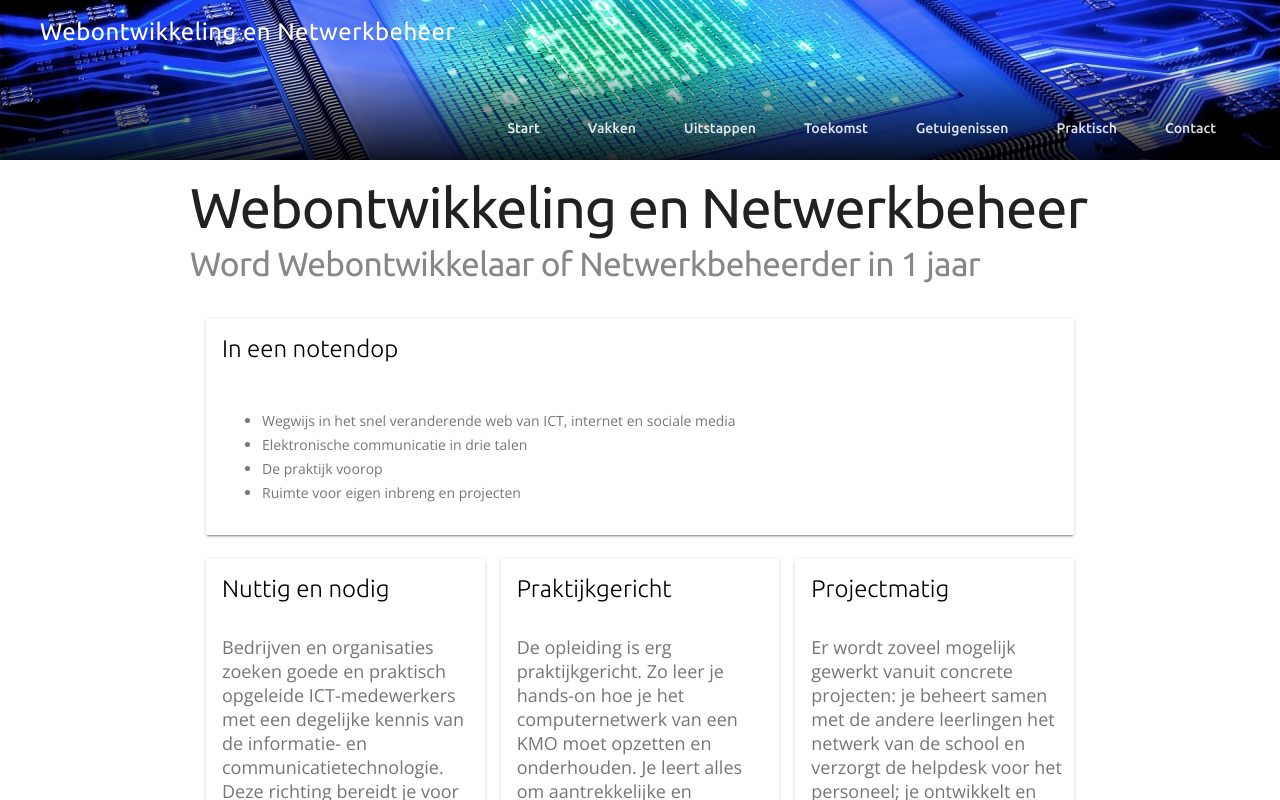
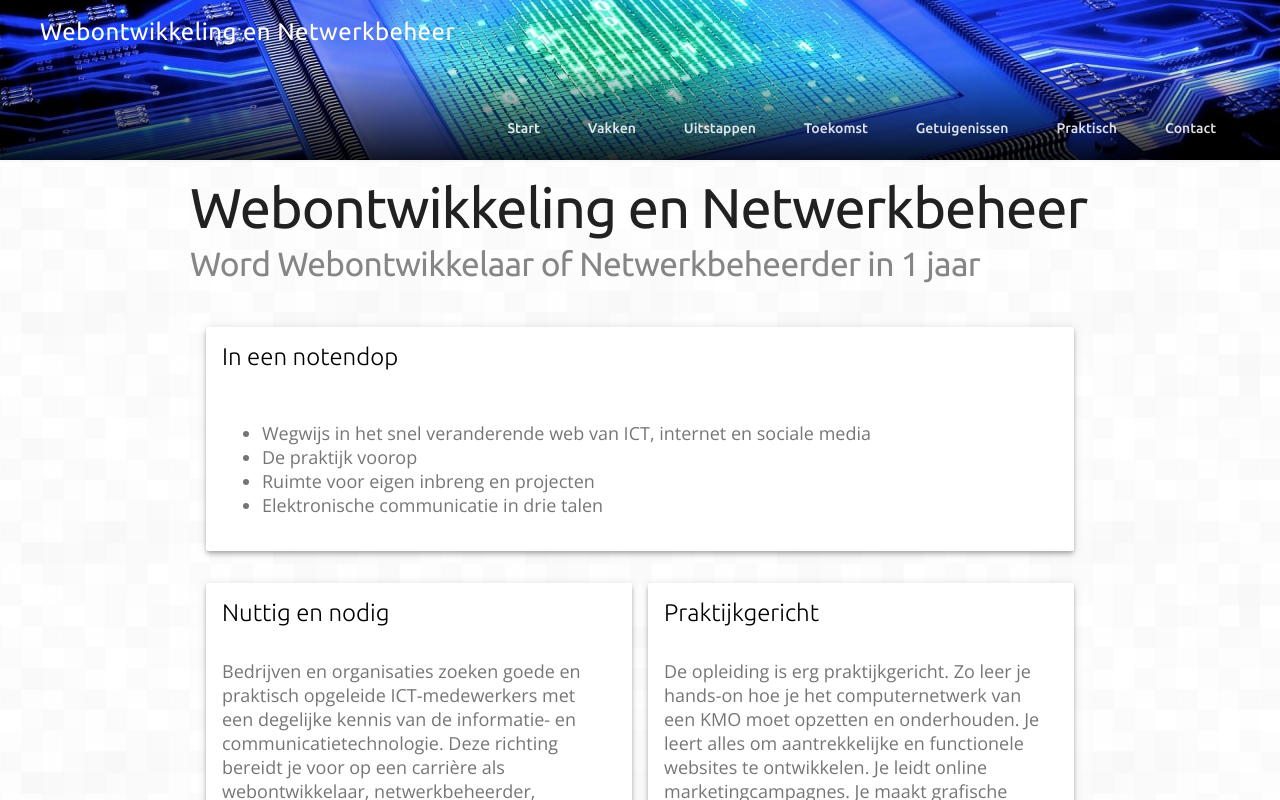
Before and after one commit to 7-WN/webontwikkeling-netwerkbeheer.be, a website: page index.html in a window 1280 px wide. Drawn offline with nearby package versions, Linux system fonts and the light colour scheme.

Commit message:
First section is ok on desktop

```diff
--- a/index.html
+++ b/index.html
@@ -10,7 +10,7 @@
   </head>
   <body>
     <div class="mdl-layout mdl-js-layout mdl-layout--no-desktop-drawer-button wn-layout">
-      <header class="mdl-layout__header mdl-layout__header--transparent mdl-layout__header--waterfall mdl-layout__header--waterfall-hide-top">
+      <header class="mdl-layout__header mdl-layout__header--transparent mdl-layout__header--waterfall mdl-layout__header--waterfall-hide-top mdl-shadow--8dp">
         <div class="mdl-layout__header-row">
           <div class="mdl-layout-icon"></div>
           <span class="mdl-layout__title">Webontwikkeling en Netwerkbeheer</span>
@@ -28,34 +28,28 @@
           </nav>
         </div>
       </header>
-      <div class="mdl-layout__drawer">
-        <span class="mdl-layout__title">Webontwikkeling en Netwerkbeheer</span>
-        <nav class="mdl-navigation">
-          <a href="#" class="mdl-navigation__link--current">Home</a>
-          <a href="#" class="mdl-navigation__link">Link</a>
-        </nav>
-      </div>
-      <main class="mdl-layout__content ">
-        <section class="section--center">
-          <h1 class="compact">Webontwikkeling en Netwerkbeheer<br>
+      <main class="mdl-layout__content">
+        <div class="wn-container mdl-shadow--2dp">
+          <section class="wn-section--center">
+            <h1 class="wn-text--compact ">Webontwikkeling en Netwerkbeheer<br>
             <small>Word Webontwikkelaar of Netwerkbeheerder in 1 jaar</small></h1>
             <div class="mdl-grid">
-            <article class="mdl-card mdl-shadow--2dp wn-card--full-width">
+              <article class="mdl-card mdl-cell mdl-cell--12-col mdl-shadow--4dp">
                 <div class="mdl-card__title">
                   <h2 class="mdl-card__title-text">In een notendop</h2>
                 </div>
                 <div class="mdl-card__supporting-text">
                   <ul>
                     <li>Wegwijs in het snel veranderende web van ICT, internet en sociale media</li>
-                  <li>Elektronische communicatie in drie talen</li>
                     <li>De praktijk voorop</li>
                     <li>Ruimte voor eigen inbreng en projecten</li>
+                    <li>Elektronische communicatie in drie talen</li>
                   </ul>
                 </div>
               </article>
             </div>
             <div class="mdl-grid">
-            <article class="mdl-cell mdl-cell--4 mdl-card mdl-shadow--2dp">
+              <article class="mdl-card mdl-cell mdl-cell--6-col mdl-shadow--4dp">
                 <div class="mdl-card__title">
                   <h2 class="mdl-card__title-text">Nuttig en nodig</h2>
                 </div>
@@ -63,7 +57,7 @@
                   <p>Bedrijven en organisaties zoeken goede en praktisch opgeleide ICT-medewerkers met een degelijke kennis van de informatie- en communicatietechnologie. Deze richting bereidt je voor op een carrière als webontwikkelaar, netwerkbeheerder, helpdeskmedewerker ICT of legt een stevige basis om in het hoger onderwijs een informatica of multimediarichting te studeren.</p>
                 </div>
               </article>
-            <article class="mdl-cell mdl-cell--4 mdl-card mdl-shadow--2dp wn-grid-card">
+              <article class="mdl-card mdl-cell mdl-cell--6-col mdl-shadow--4dp ">
                 <div class="mdl-card__title">
                   <h2 class="mdl-card__title-text">Praktijkgericht</h2>
                 </div>
@@ -71,7 +65,9 @@
                   <p>De opleiding is erg praktijkgericht. Zo leer je hands-on hoe je het computernetwerk van een KMO moet opzetten en onderhouden. Je leert alles om aantrekkelijke en functionele websites te ontwikkelen. Je leidt online marketingcampagnes. Je maakt grafische ontwerpen en je werkt met de meest gebruikte grafische software. In het vak helpdesk word je klaargestoomd om aan de slag te gaan als ICT-specialist op een helpdesk. Dat alles steeds met de modernste technologieën en volgens de nieuwste inzichten. Afwisseling en innovatie troef!</p>
                 </div>
               </article>
-            <article class="mdl-cell mdl-cell--4 mdl-card mdl-shadow--2dp wn-grid-card">
+            </div>
+            <div class="mdl-grid">
+              <article class="mdl-card mdl-cell mdl-cell--6-col mdl-shadow--4dp ">
                 <div class="mdl-card__title">
                   <h2 class="mdl-card__title-text">Projectmatig</h2>
                 </div>
@@ -79,8 +75,20 @@
                   <p>Er wordt zoveel mogelijk gewerkt vanuit concrete projecten: je beheert samen met de andere leerlingen het netwerk van de school en verzorgt de helpdesk voor het personeel; je ontwikkelt en beheert verschillende websites voor echte klanten en je voert promotie op sociale media voor jezelf. Natuurlijk ga je ook op stage bij een ICT-bedrijf. Via eigen voorstellen en projecten krijg je bovendien de kans om de vaardigheden binnen je interessegebied nog te verdiepen. Er is ook ruimte voor theorie, maar enkel wanneer ze in dienst staat van de praktijk.</p>
                 </div>
               </article>
+              <article class="mdl-card mdl-cell mdl-cell--6-col mdl-shadow--4dp ">
+                <div class="mdl-card__title">
+                  <h2 class="mdl-card__title-text">Communicatief</h2>
+                </div>
+                <div class="mdl-card__supporting-text">
+                  <p>Goede communicatieve vaardigheden zijn een must in het bedrijfsleven. Het is niet voldoende om zelf alle kennis over ICT te bezitten, je moet ze ook kunnen overbrengen aan mensen die er minder van kennen. Binnen de communicatievakken leer en oefen je belangrijke vaardigheden binnen een ICT-context, zoals het schrijven van handleidingen, het correct beantwoorden van helpdeskvragen en het schrijven van goede blogs en andere online teksten. Ook algemene communicatieve vaardigheden, zoals telefoneren, solliciteren, vergaderen en presenteren komen zeker aan bod. Zonder een goede kennis van het Engels sta je natuurlijk nergens in de informaticawereld, maar zeker in België mag een goede kennis van het Frans niet ontbreken. Dat scheelt al gauw 10% op je loonstrookje</p>
+                </div>
+              </article>
             </div>
           </section>
+        </div>
+        <div class="wn-fixed-background">
+
+        </div>
       </main>
     </div>
     <script src="bower_components/material-design-lite/material.js"></script>
--- a/styles/main.css
+++ b/styles/main.css
@@ -1,5 +1,5 @@
 /* Change the standard fonts */
-html, body, p {
+html, body, p, ol, ul {
   font-size: 18px;
 }
 .mdl-layout{
@@ -8,7 +8,6 @@ html, body, p {
 .mdl-layout-title, .mdl-layout__title, h1, h2, h3, h4, h5, h6, h1 small, h2 small, h3 small, .mdl-navigation {
   font-family: "Ubuntu", serif;
 }
-
 /* Typography: font weights & sizes */
 .mdl-layout-title, .mdl-layout__title {
   font-size: 24px;
@@ -19,16 +18,30 @@ html, body, p {
 
 
 /* Block elements */
+body {
+  background: url(../images/square_bg.png) repeat;
+}
+
+/* Sections */
+.wn-container {
+  width: 100%;
+  margin-top: -22px; /* Otherwise shadow after 22px */
+  padding: 0;
+}
+h1 {
+  padding-top: 22px; /* Compensate for previous rule */
+}
+.wn-section--center {
+  max-width: 50em;
+  margin: 0 auto;
+}
+
+/* Adaptations of .mdl */
 .mdl-layout__header-row--higher {
   height: 96px;
 }
 .wn-layout .mdl-layout__header-row .mdl-navigation {
   padding-top: 32px;
-}
-
-.section--center {
-  max-width: 50em;
-  margin: 0 auto;
 }
 
 .wn-layout .mdl-layout__header--waterfall-hide-top{
@@ -38,10 +51,7 @@ html, body, p {
 .wn-layout .mdl-layout__header, .wn-layout .mdl-layout__drawer-button, .wn-layout .mdl-layout__header-row .mdl-navigation__link  {
   color: white;
 }
-.wn-card--full-width {
-  width: 100%;
-  margin: 0 8px;
-}
+
 /* Utility classes */
 .wn-floor-fade {
   background: linear-gradient(
@@ -49,10 +59,6 @@ html, body, p {
       rgba(0, 0, 0, 0),
       rgba(0, 0, 0, 0.85))
 }
-
-.compact {
+.wn-text--compact {
   line-height: .86em;
 }
-.align-right {
-  text-align: right;
-}
```
Also changed, not shown: images/square_bg.png (added). Lines whose indentation alone changed are shown as unchanged.
